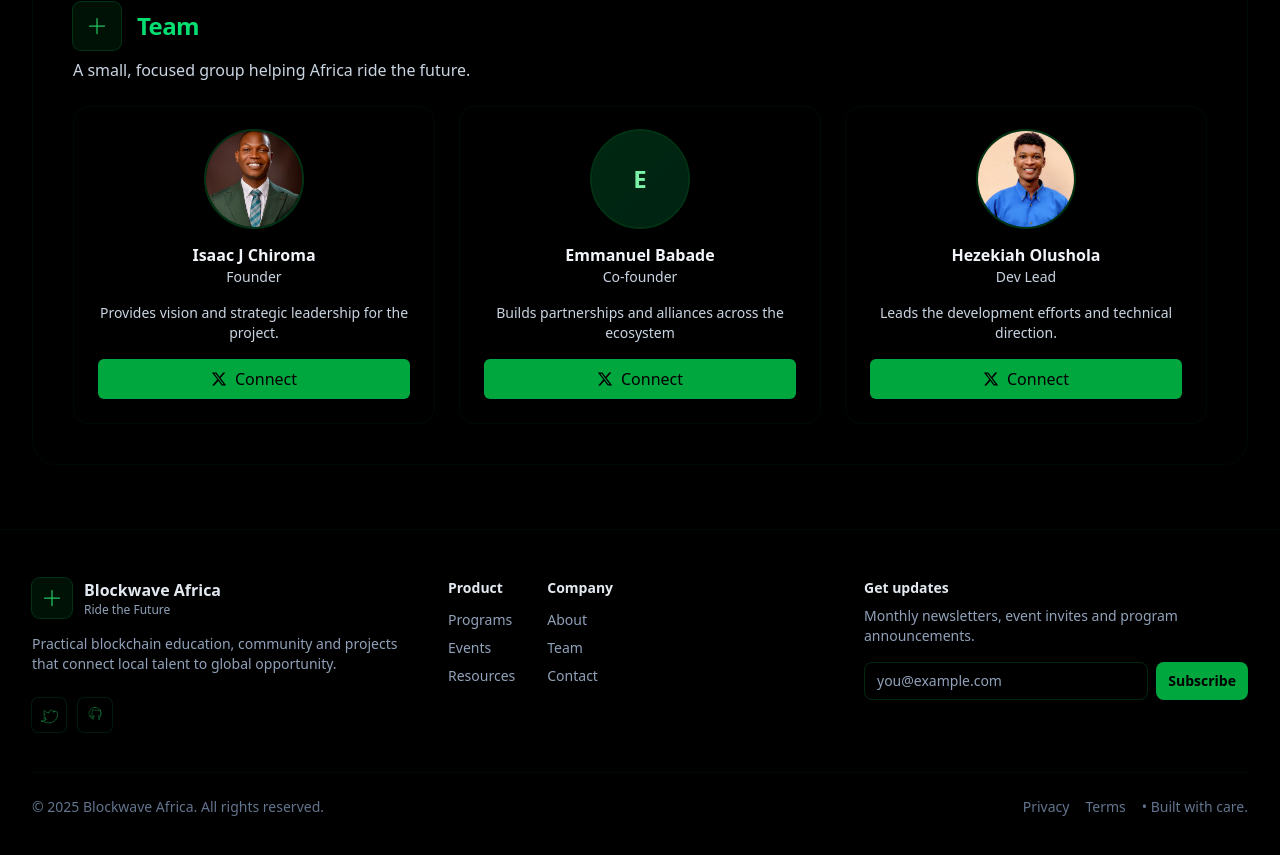
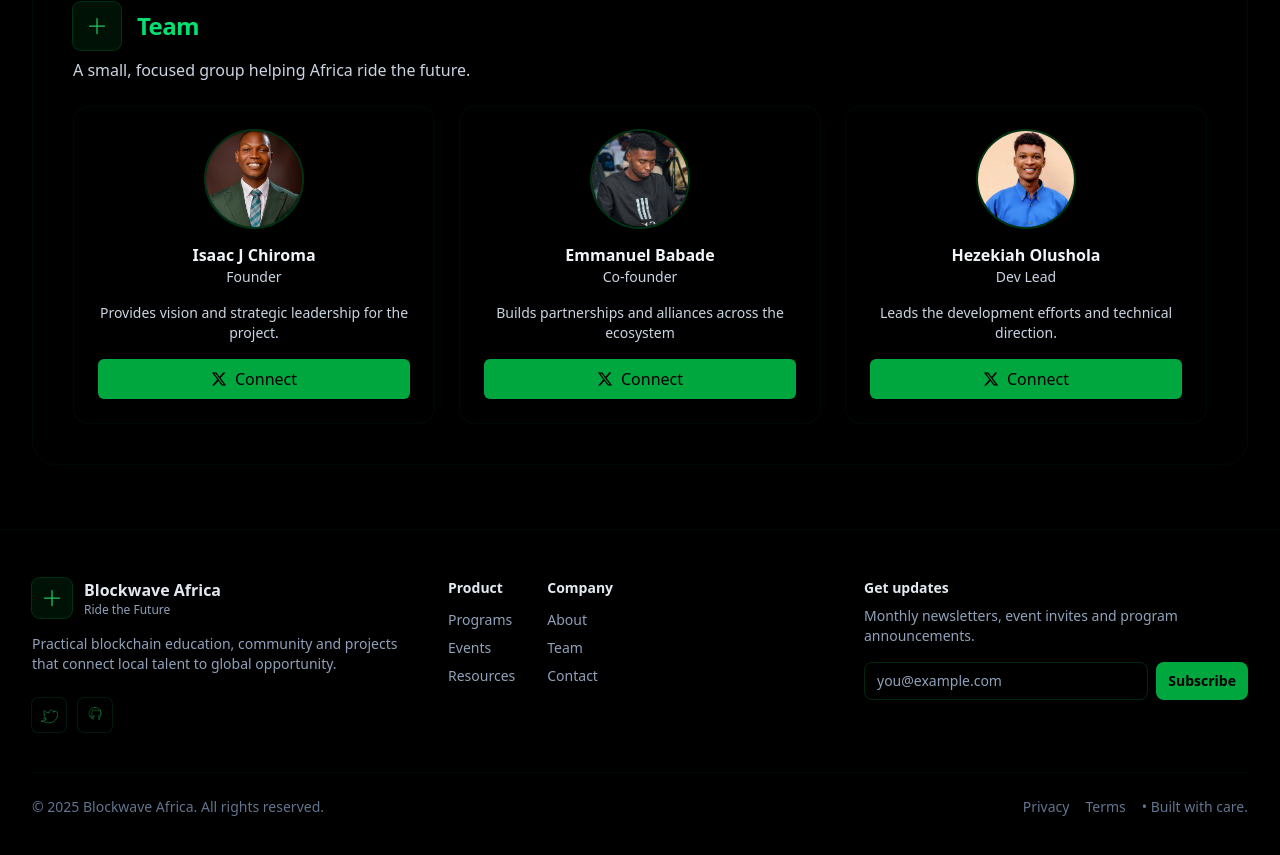
Before and after one commit to HezekiahsDev/blockwave-africa, a Next.js app: page / in a window 1280 px wide. Shown: the part 2797-3652 px from the top of the page. Built offline with nearby package versions, Linux system fonts and the light colour scheme.

Commit message:
MOD: edit mission

```diff
--- a/components/sections/Team.tsx
+++ b/components/sections/Team.tsx
@@ -17,7 +17,7 @@
       role: "Co-founder",
       desc: "Builds partnerships and alliances across the ecosystem",
       xAccount: "https://x.com/emmybabsdevav",
-      image: null,
+      image: "/assets/team/emmybabs.png",
     },
     {
       name: "Hezekiah Olushola",
```
Also changed, not shown: public/assets/team/emmybabs.png (added).
